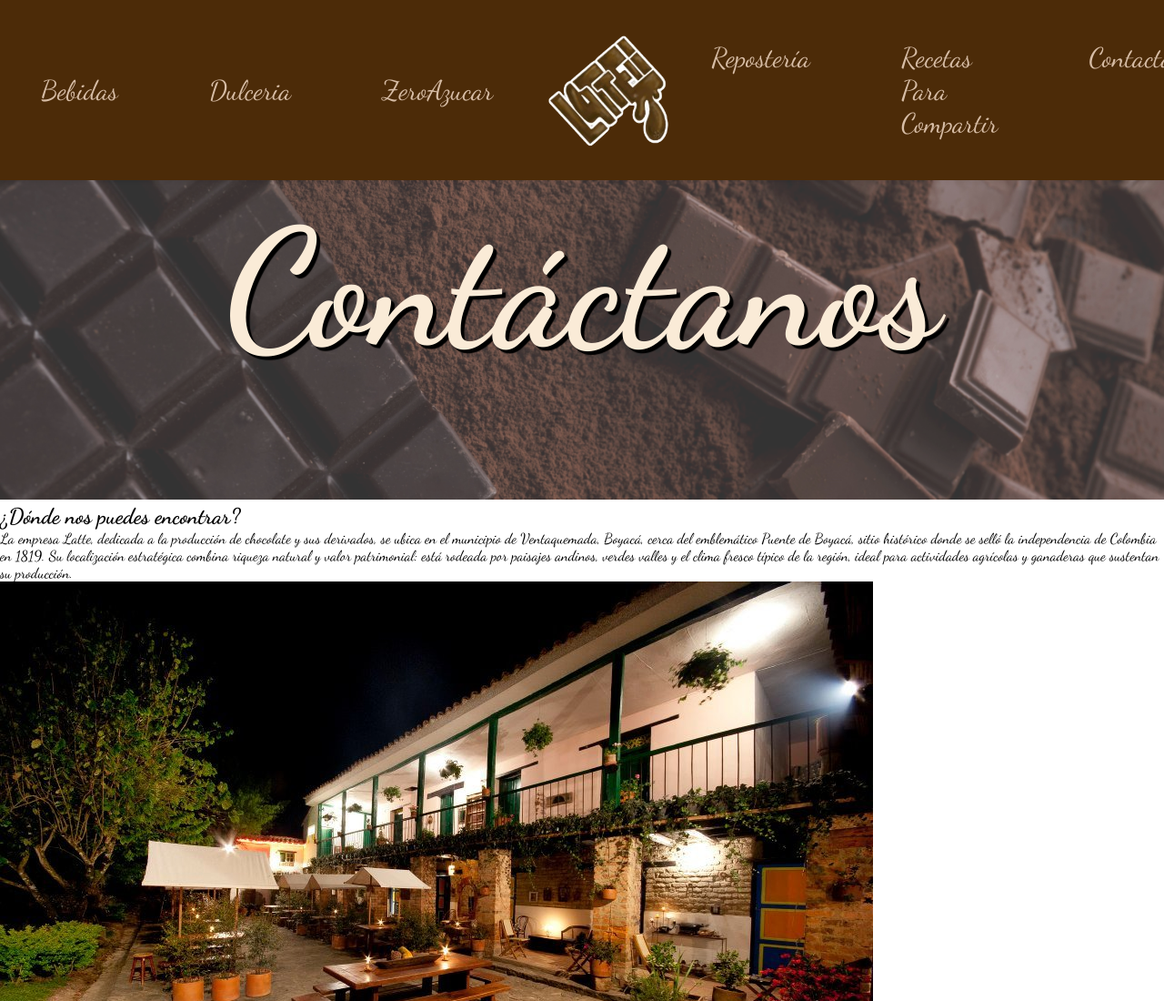
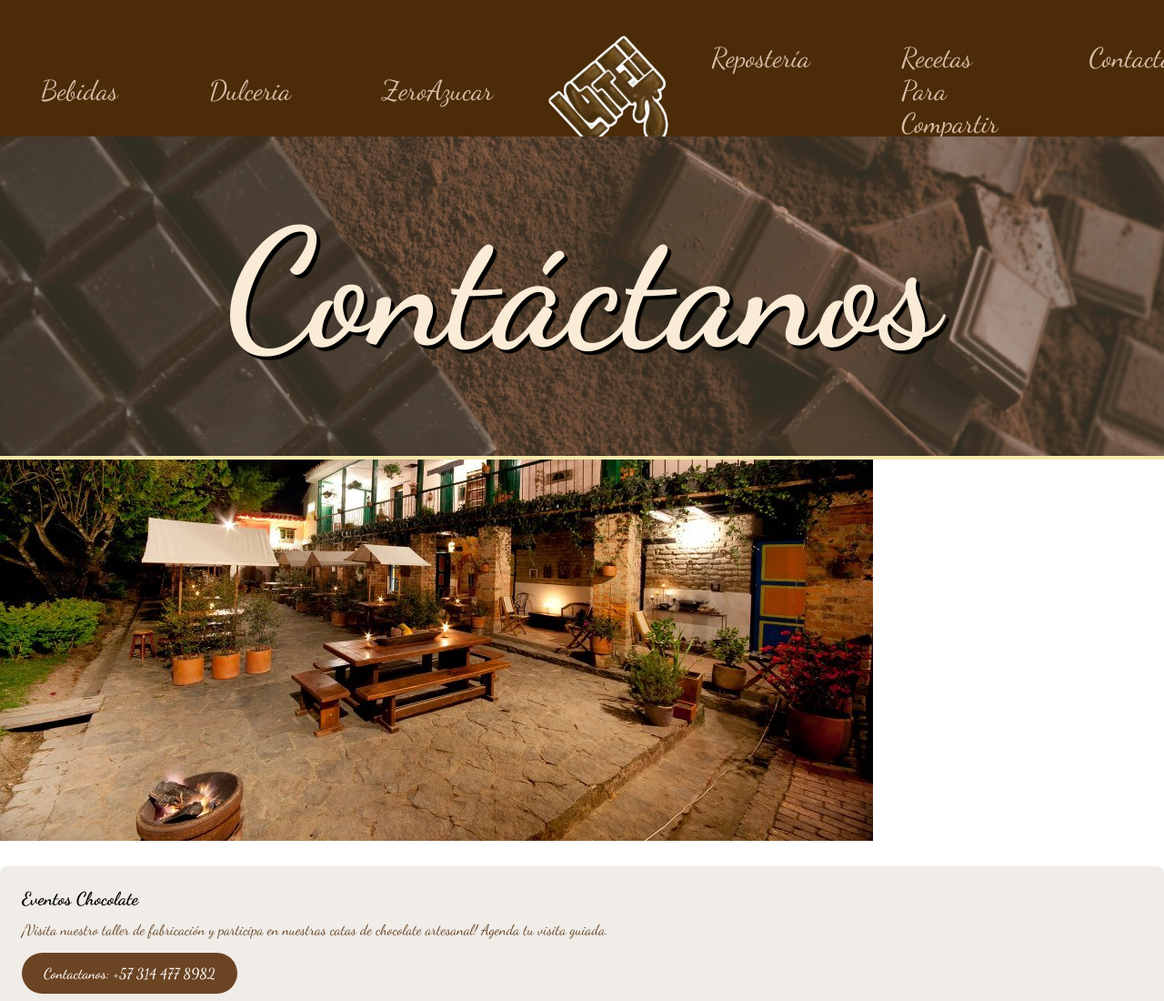
Before and after one commit to SaraJB07/PaginaWeb, a plain HTML site: page Contactanos.html in a window 1280 px wide. Shown: the top 1100 px of the page at 91% size. Drawn offline with Linux system fonts and the light colour scheme; a web font is replaced by a local one.

Commit message:
verificacion actualizacion

```diff
--- a/css/contactanos.css
+++ b/css/contactanos.css
@@ -57,7 +57,6 @@ header {
 }
 
 
-<<<<<<< HEAD
 @media (max-width: 768px) {
     .quienes-somos {
         flex-direction: column;
@@ -138,7 +137,6 @@ header {
         text-align: center;
     }
 }
-=======
 
 
 .Fondo1 .Imagen-fondo{
@@ -174,4 +172,3 @@ header {
 .Fondo1 .texto .titulo{
     text-shadow: 4px 4px 1px rgb(0, 0, 0);
 }
->>>>>>> 61252b9f7b717493052c40fd9bb24e556a78794e
```
